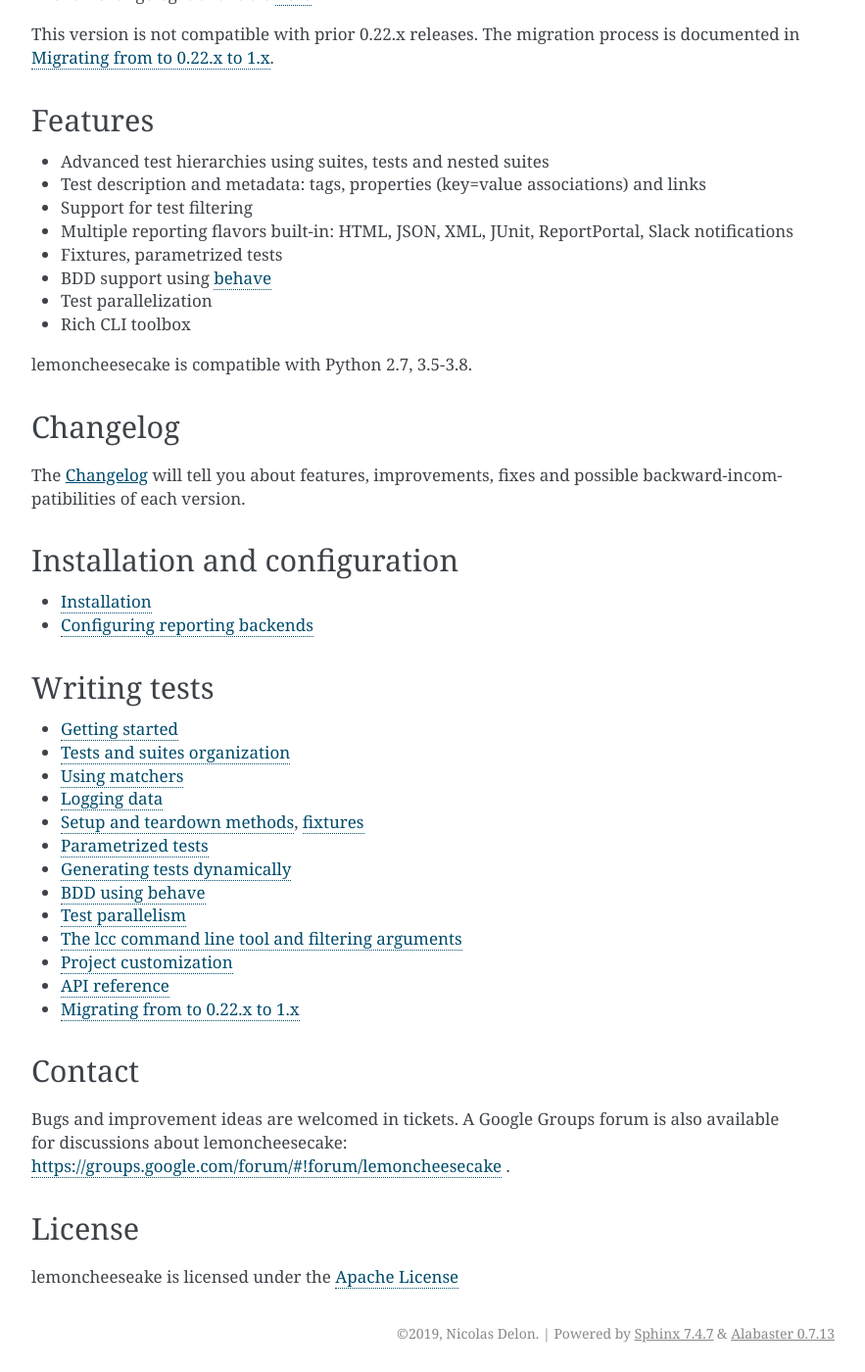
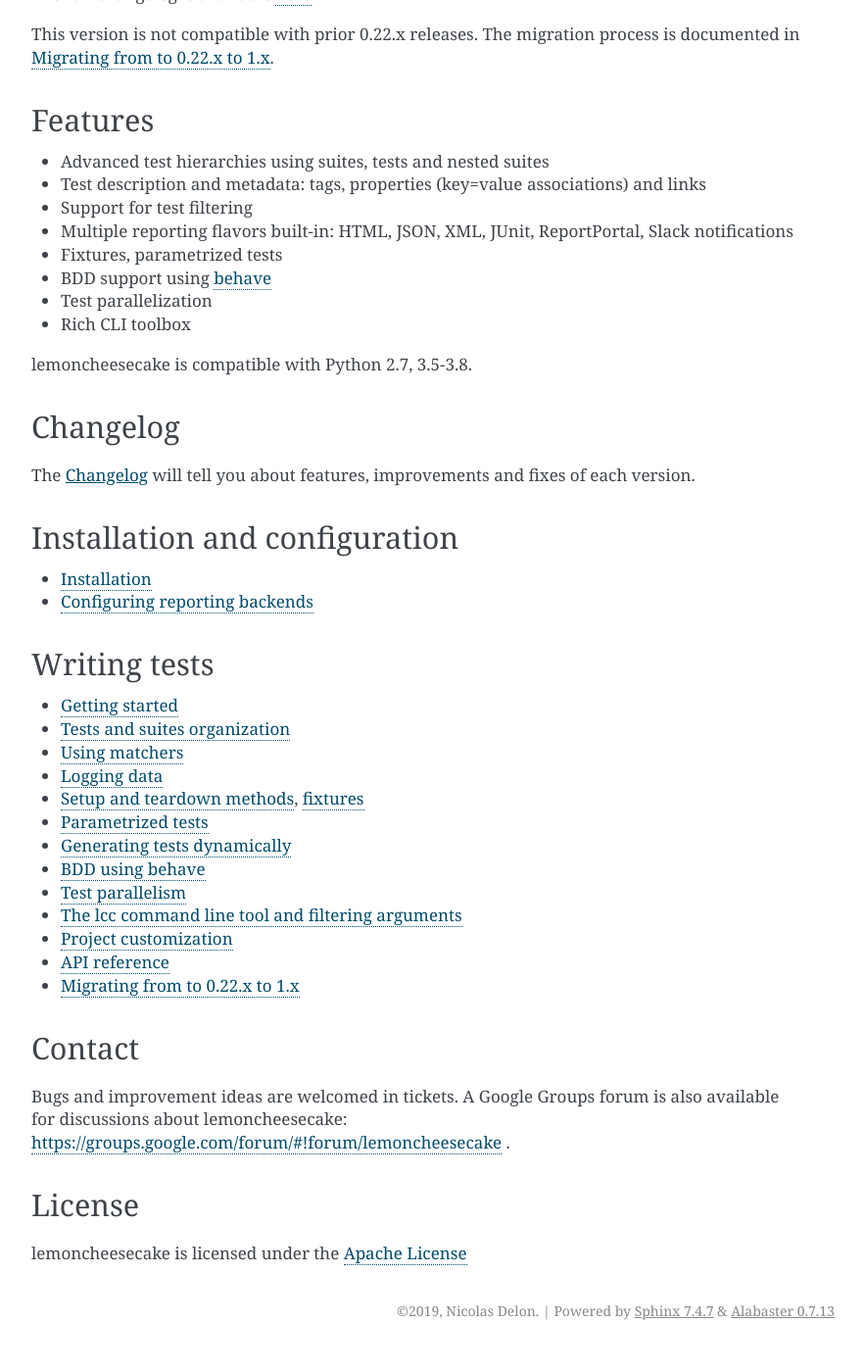
Before and after one commit to lemoncheesecake/lemoncheesecake, a Sphinx documentation site: the page built from doc/index.rst, in a window 1280 px wide and 1400 px high, scrolled down 2515 px. Shown: the whole window at 98% size, without its empty margins (363-1246 px from the left). Built offline with Sphinx 7.4.7, drawn with Linux system fonts in a browser that asks for light colours; after the commit the page ends 3892 px from its top, so only the background shows below that.

Commit message:
documentation: fixes

```diff
--- a/doc/index.rst
+++ b/doc/index.rst
@@ -107,8 +107,7 @@
 Changelog
 ---------
 
-The |location_link| will tell you about features, improvements, fixes and possible backward-incompatibilities of each
-version.
+The |location_link| will tell you about features, improvements and fixes of each version.
 
 .. |location_link| raw:: html
 
@@ -161,5 +160,5 @@
 License
 -------
 
-lemoncheeseake is licensed under the
+lemoncheesecake is licensed under the
 `Apache License <https://github.com/lemoncheesecake/lemoncheesecake/blob/master/LICENSE.txt>`_
```
